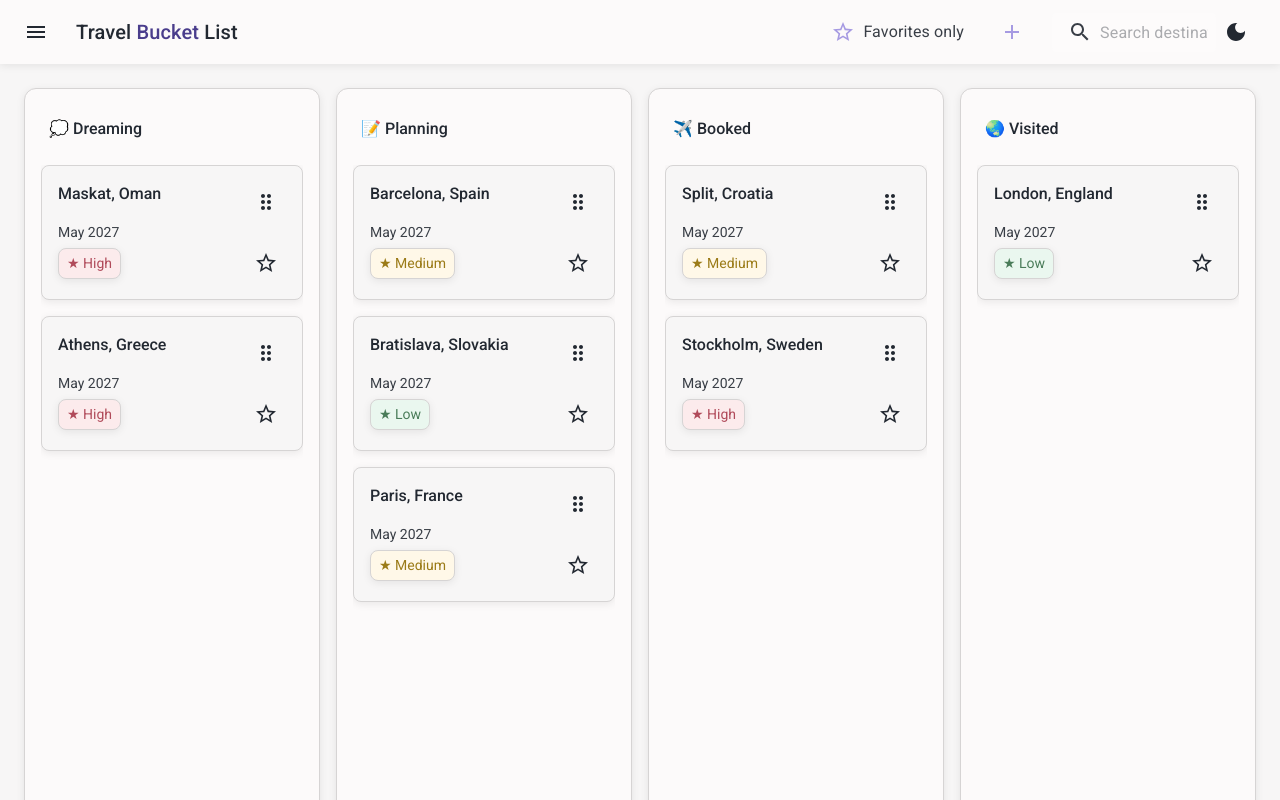
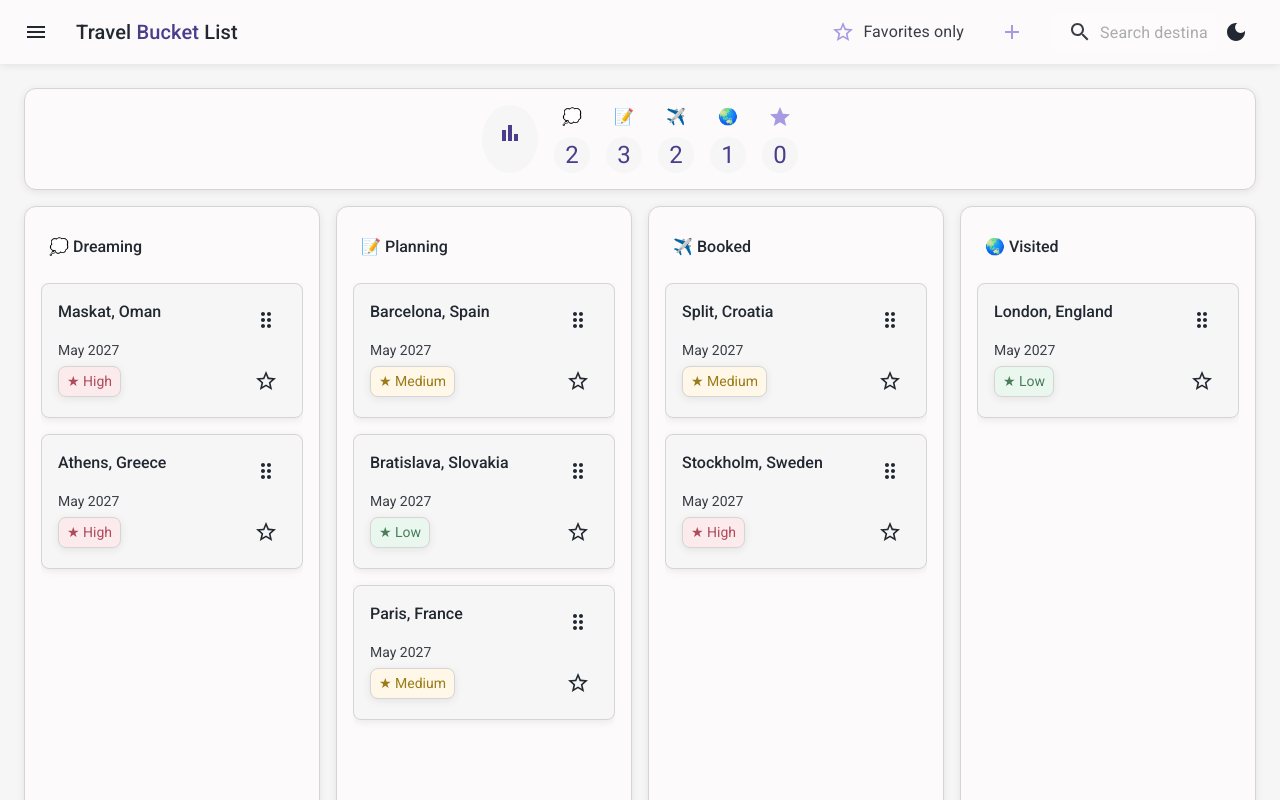
Before and after one commit to alluszru/travel-bucket-list, a React (Vite) app: page / in a window 1280 px wide. Shown: the top 800 px of the page. Built offline with nearby package versions, Linux system fonts and the light colour scheme.

Commit message:
feat: mount and style the statistics bar

```diff
--- a/public/style.css
+++ b/public/style.css
@@ -169,9 +169,8 @@ main {
   display: flex;
   max-width: var(--max-content-width);
   width: 100%;
-  justify-content: space-between;
-
-
+   margin: 0 auto;
+  justify-content: center;
   border: 1px solid var( --color-border);
   background-color: var(--color-surface);
   border-radius: var(--radius-md);
@@ -183,7 +182,7 @@ main {
 
 
 .statsIcon {
-  background-color: var(--color-accent);
+  background-color: var(--color-background);
   color: var(--color-primary);
   padding: var(--space-md);
   justify-content: center;
@@ -195,23 +194,22 @@ main {
     flex-direction: column;
     align-items: center;
     gap: var(--space-sm);
-    flex: 1;
+
 }
 
 
 .statNumber {
-    display: inline-flex;
+  display: inline-flex;
     align-items: center;
     justify-content: center;
 
     min-width: 36px;
     height: 36px;
+    border-radius: 50%;
+    background: var(--color-background);
+    color: var(--color-primary);
+    font-size: var(--font-size-xl);
 
-    border-radius: 50%;
-    background: var(--color-accent);
-    color: var(--color-primary);
-
-    font-weight: var(--font-weight-bold);
 }
 .board {
   display: flex;
--- a/src/App.jsx
+++ b/src/App.jsx
@@ -7,6 +7,7 @@ import Card from './Card';
 import { arrayMove } from '@dnd-kit/sortable';
 import initialDestinations from './data/destiantion';
 import { getWeatherForDestination } from './services/weather';
+import Statistics from './Statistics'
 
 
 
@@ -280,7 +281,12 @@ function onDragEnd (event) {
         weatherLoading={weatherLoading}
         weatherError={weatherError}
       />
+
       <main>
+        <Statistics
+          destinations={destinations}
+          columnsLabelImage={columnsLabelImage}
+        />
         <DndContext onDragStart={onDragStart} onDragEnd={onDragEnd} collisionDetection={pointerWithin}>
           <Board
             destinations={destinations}
--- a/src/Statistics.jsx
+++ b/src/Statistics.jsx
@@ -32,7 +32,7 @@ function Statistics(props) {
                     {visited}
                 </div>
                 </div>
-            <div className="statsLabel">  <StarOutlinedIcon/>
+            <div className="statsLabel">  <StarOutlinedIcon className="favIcon"/>
                 <div className="statNumber">
                     {favorite}
                 </div>
```
